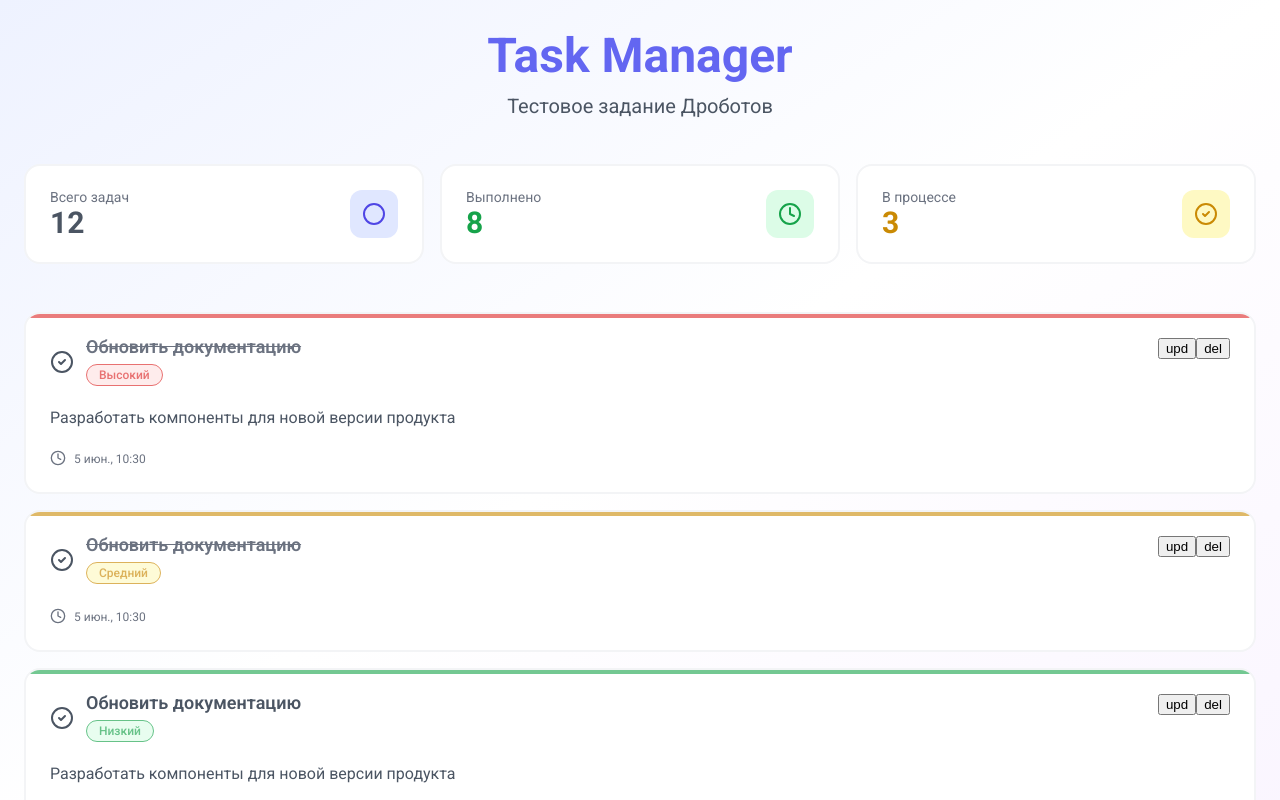
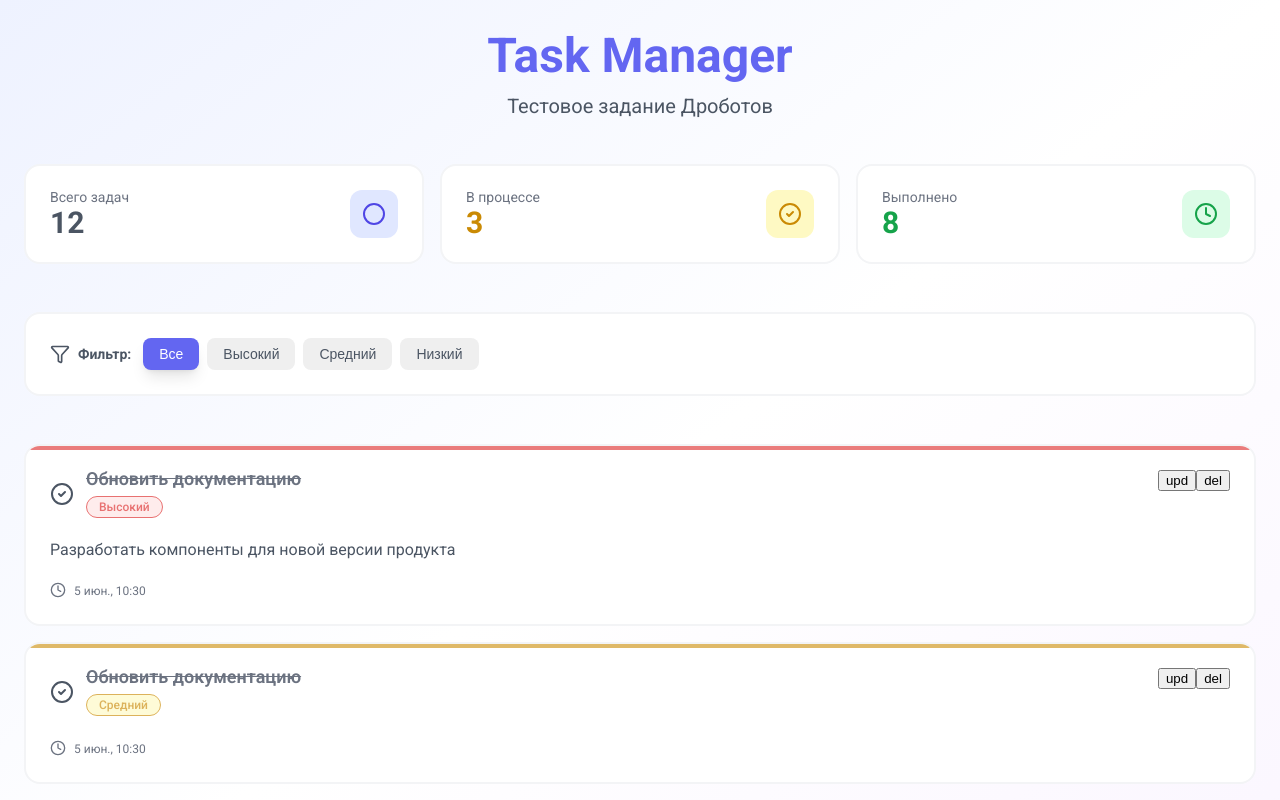
Before and after one commit to AlexDrobotov94/drobotov-sias-group-test-project, a React (Vite) app: page / in a window 1280 px wide. Shown: the top 800 px of the page. Built offline with nearby package versions, Linux system fonts and the light colour scheme.

Commit message:
feat: added filters ui

```diff
--- a/src/entities/task/ui/task-card.tsx
+++ b/src/entities/task/ui/task-card.tsx
@@ -1,9 +1,9 @@
 import styled from "styled-components";
 import type { TaskPriority } from "../model/types";
 import { Clock } from "lucide-react";
-import { Badge } from "@/shared/components/badge";
+import { BadgeUi } from "@/shared/components/badge";
 import { Typography } from "@/shared/components/typograpy";
-import { Card } from "@/shared/components/card";
+import { CardUi } from "@/shared/components/card";
 
 type TaskCardProps = {
   description?: string;
@@ -28,16 +28,16 @@ export function TaskCard(props: TaskCardProps) {
   const renderBadge = () => {
     switch (priority) {
       case "high":
-        return <Badge variant="error">Высокий</Badge>;
+        return <BadgeUi variant="error">Высокий</BadgeUi>;
       case "medium":
-        return <Badge variant="warning">Средний</Badge>;
+        return <BadgeUi variant="warning">Средний</BadgeUi>;
       case "low":
-        return <Badge variant="success">Низкий</Badge>;
+        return <BadgeUi variant="success">Низкий</BadgeUi>;
     }
   };
 
   return (
-    <Card>
+    <CardUi>
       <Wrapper $priority={priority}>
         <HeaderContainer>
           <HeaderContainerInfo>
@@ -55,13 +55,13 @@ export function TaskCard(props: TaskCardProps) {
 
         <TimeContainer>
           <span>
-            <Clock style={{ width: "1rem", height: "1rem" }} />
+            <Clock size={16} />
           </span>
           <span>{createdTime}</span>
         </TimeContainer>
       </Wrapper>
       <IndicatorLine $priority={priority} />
-    </Card>
+    </CardUi>
   );
 }
 
--- a/src/entities/task/ui/task-total-card.tsx
+++ b/src/entities/task/ui/task-total-card.tsx
@@ -1,4 +1,4 @@
-import { Card } from "@/shared/components/card";
+import { CardUi } from "@/shared/components/card";
 import styled from "styled-components";
 import { CheckCircle2, Circle, Clock } from "lucide-react";
 
@@ -35,7 +35,7 @@ export function TaskTotalCard(props: TasdkTotalCardProps) {
   };
 
   return (
-    <Card>
+    <CardUi>
       <Wrapper>
         <InfoContainer>
           <Status>{renderStatus()}</Status>
@@ -44,7 +44,7 @@ export function TaskTotalCard(props: TasdkTotalCardProps) {
 
         <IconContainer $variant={status}>{renderIcon()}</IconContainer>
       </Wrapper>
-    </Card>
+    </CardUi>
   );
 }
 
--- /dev/null
+++ b/src/features/tasks-actions/index.ts
@@ -0,0 +1 @@
+export { TasksFilters } from "./ui/filters";
--- /dev/null
+++ b/src/features/tasks-actions/ui/filters.tsx
@@ -0,0 +1,53 @@
+import { ButtonUi } from "@/shared/components/buttons";
+import { Filter } from "lucide-react";
+import styled from "styled-components";
+
+export function TasksFilters() {
+  return (
+    <Wrapper>
+      <TitleContainer>
+        <Filter size={20} />
+        <Title>Фильтр:</Title>
+      </TitleContainer>
+
+      <List>
+        <li>
+          <ButtonUi>Все</ButtonUi>
+        </li>
+        <li>
+          <ButtonUi variant="secondary">Высокий</ButtonUi>
+        </li>
+        <li>
+          <ButtonUi variant="secondary">Средний</ButtonUi>
+        </li>
+        <li>
+          <ButtonUi variant="secondary">Низкий</ButtonUi>
+        </li>
+      </List>
+    </Wrapper>
+  );
+}
+
+const Wrapper = styled.div`
+  display: flex;
+  align-items: center;
+  gap: ${({ theme }) => theme.spacing.base};
+`;
+
+const TitleContainer = styled.div`
+  display: flex;
+  align-items: center;
+  gap: ${({ theme }) => theme.spacing.sm};
+`;
+
+const Title = styled.span`
+  font-size: ${({ theme }) => theme.fontSizes.medium};
+  font-weight: 700;
+`;
+
+const List = styled.ul`
+  display: flex;
+  flex-wrap: wrap;
+  align-items: center;
+  gap: ${({ theme }) => theme.spacing.sm};
+`;
--- a/src/pages/main/ui/main.tsx
+++ b/src/pages/main/ui/main.tsx
@@ -3,6 +3,7 @@ import { Typography } from "@/shared/components/typograpy";
 import { Container } from "@/shared/components/container";
 import { TaskCard, TaskTotalCard } from "@/entities/task";
 import { CheckCircle2 } from "lucide-react";
+import { TasksActionsWidget } from "@/widgets/tasks-actions";
 
 export function MainPage() {
   return (
@@ -17,9 +18,11 @@ export function MainPage() {
 
         <TasksTotalsListContainer>
           <TaskTotalCard total={12} status="total" />
+          <TaskTotalCard total={3} status="inProcess" />
           <TaskTotalCard total={8} status="done" />
-          <TaskTotalCard total={3} status="inProcess" />
         </TasksTotalsListContainer>
+
+        <TasksActionsWidget />
 
         <TasksListContainer>
           <TaskCard
--- a/src/shared/components/badge.tsx
+++ b/src/shared/components/badge.tsx
@@ -5,7 +5,7 @@ type BadgeProps = {
   children: React.ReactNode;
 };
 
-export function Badge(props: BadgeProps) {
+export function BadgeUi(props: BadgeProps) {
   const { variant, children } = props;
 
   return <Root $variant={variant}>{children}</Root>;
--- /dev/null
+++ b/src/shared/components/buttons.tsx
@@ -0,0 +1,58 @@
+import styled, { css } from "styled-components";
+
+type ButtonVariant = "default" | "primary" | "secondary";
+
+interface ButtonProps extends React.ButtonHTMLAttributes<HTMLButtonElement> {
+  variant?: ButtonVariant;
+  children: React.ReactNode;
+}
+
+const buttonVariants = {
+  default: css`
+    background-color: ${({ theme }) => theme.colors.primary};
+    color: ${({ theme }) => theme.colors.white};
+    box-shadow: ${({ theme }) => theme.shadows.primary};
+  `,
+  secondary: css`
+    color: ${({ theme }) => theme.colors.foreground};
+  `,
+  primary: css`
+    color: ${({ theme }) => theme.colors.white};
+    background-image: ${({ theme }) => theme.gradients.primary};
+    box-shadow: ${({ theme }) => theme.shadows.primary};
+    font-weight: 600;
+  `,
+};
+
+const StyledButton = styled.button<{ $variant: ButtonVariant }>`
+  padding: ${({ theme }) => `${theme.spacing.sm} ${theme.spacing.md}`};
+  font-size: ${({ theme }) => theme.fontSizes.medium};
+  font-weight: 500;
+  border: none;
+  border-radius: ${({ theme }) => theme.rounded.md};
+  cursor: pointer;
+  transition: all 0.2s ease;
+
+  ${({ $variant }) => buttonVariants[$variant]}
+
+  &:hover {
+    opacity: 0.85;
+  }
+
+  &:disabled {
+    opacity: 0.5;
+    cursor: not-allowed;
+  }
+`;
+
+export const ButtonUi = ({
+  variant = "default",
+  children,
+  ...props
+}: ButtonProps) => {
+  return (
+    <StyledButton $variant={variant} {...props}>
+      {children}
+    </StyledButton>
+  );
+};
--- a/src/shared/components/card.tsx
+++ b/src/shared/components/card.tsx
@@ -1,6 +1,6 @@
 import styled from "styled-components";
 
-export function Card({ children }: { children: React.ReactNode }) {
+export function CardUi({ children }: { children: React.ReactNode }) {
   return <Root>{children}</Root>;
 }
 
--- a/src/shared/styles/theme.ts
+++ b/src/shared/styles/theme.ts
@@ -50,6 +50,13 @@ export const theme = {
     h3: "30px",
     h4: "24px",
   },
+  shadows: {
+    primary:
+      "rgba(0, 0, 0, 0.1) 0px 10px 15px -3px, rgba(0, 0, 0, 0.1) 0px 4px 6px -4px",
+  },
+  gradients: {
+    primary: "linear-gradient(to right, #6366f1, #9333ea)",
+  },
 };
 
 export type AppTheme = typeof theme;
--- /dev/null
+++ b/src/widgets/tasks-actions/index.ts
@@ -0,0 +1 @@
+export { TasksActionsWidget } from "./ui/task-actions-widget";
--- /dev/null
+++ b/src/widgets/tasks-actions/ui/task-actions-widget.tsx
@@ -0,0 +1,10 @@
+import { TasksFilters } from "@/features/tasks-actions";
+import { CardUi } from "@/shared/components/card";
+
+export function TasksActionsWidget() {
+  return (
+    <CardUi>
+      <TasksFilters />
+    </CardUi>
+  );
+}
```
